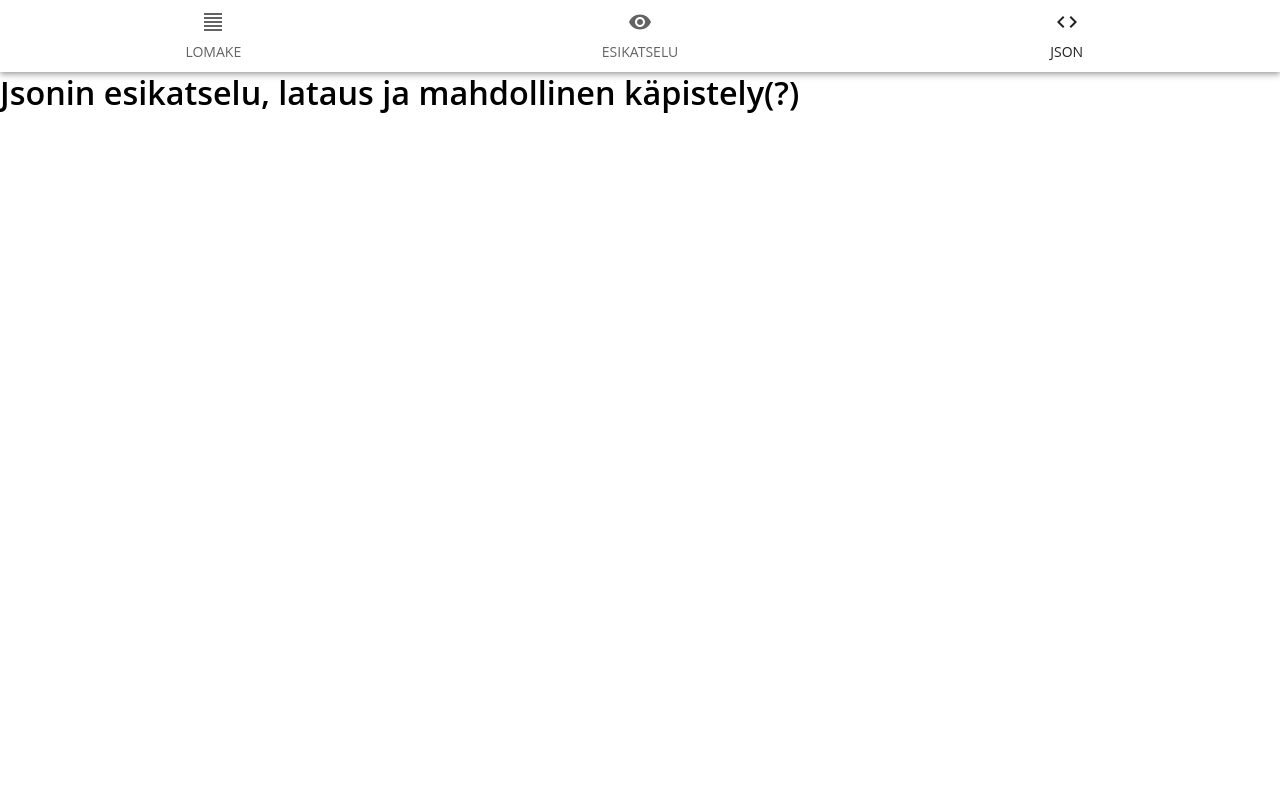
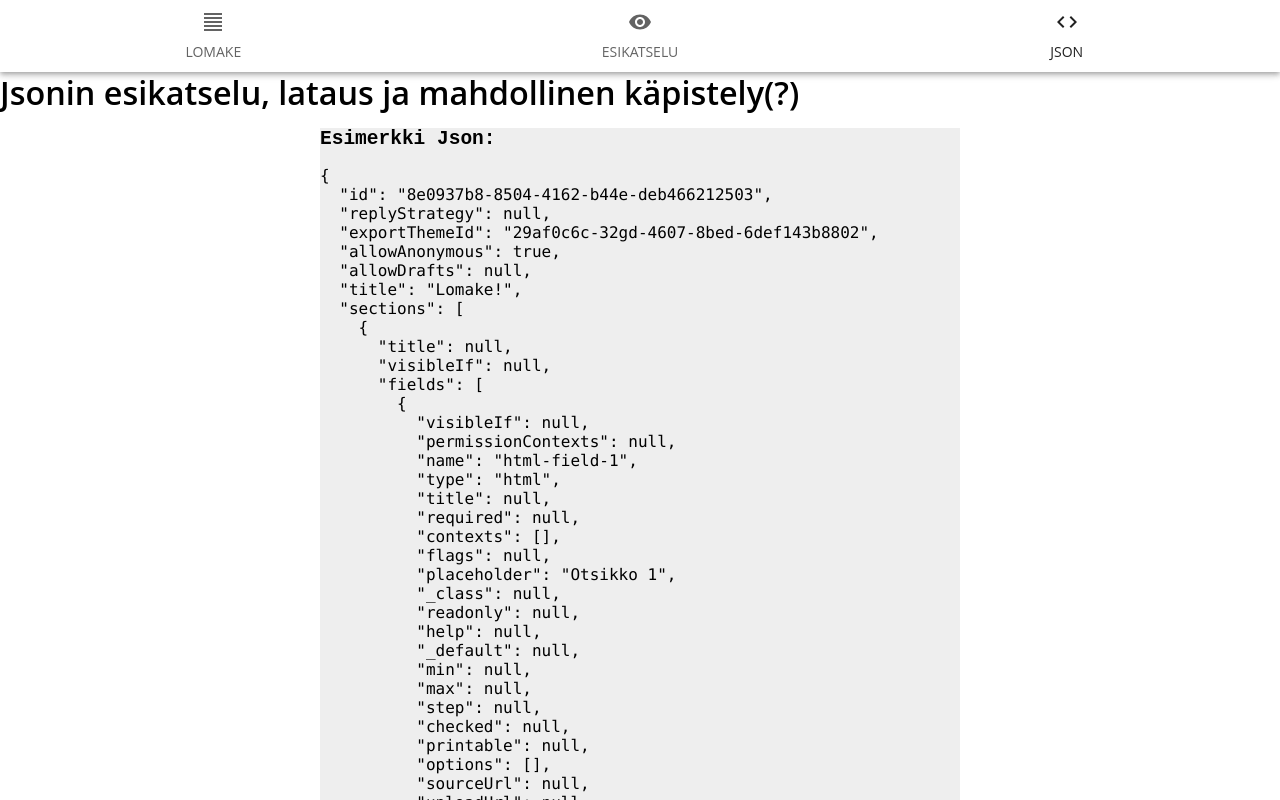
Before and after one commit to EVP1989/metaform-builder, a React (Create React App) app in the folder metaform-builder/: page /preview in a window 1280 px wide. Both pictures are taken after a click on the tab "JSON". Shown: the top 800 px of the page. Built offline with nearby package versions, Linux system fonts and the light colour scheme.

Commit message:
Simple json preview with example metaformJson

```diff
--- a/metaform-builder/src/components/JsonPreview.tsx
+++ b/metaform-builder/src/components/JsonPreview.tsx
@@ -1,10 +1,11 @@
-import { Typography } from '@material-ui/core';
+import { Box, Typography } from '@material-ui/core';
 import Grid from '@material-ui/core/Grid';
-import React from 'react';
-import '../styles/FormItems.css';
+import React, { useState } from 'react';
+import MetaformTypes from '../types/metaForm';
+import metaformExampleJson from '../model/metaformExampleJSON';
 
 interface Props {
-
+    json : MetaformTypes
 }
 
 /**
@@ -13,13 +14,34 @@ interface Props {
  */
 const Preview : React.FC<any> = (props : Props) => {
 
+    const [metaformJson, setMetaformJson] = useState<any>(metaformExampleJson)
+
   return (
   <>
-  <Grid item md={12}>
-    <Typography variant="h4" >
-      Jsonin esikatselu, lataus ja mahdollinen käpistely(?)
-    </Typography>
+  <Grid container >
+    <Grid item md={12}>
+        <Typography variant="h4" >
+            Jsonin esikatselu, lataus ja mahdollinen käpistely(?)
+        </Typography>
+    </Grid>
+    <Grid item md={3} >
+
+    </Grid>
+    <Grid item md={6}>
+        <Box>
+            <pre style={{backgroundColor: '#eee'}}>
+                <h2>Esimerkki Json:</h2>
+                <code>
+                    {JSON.stringify(metaformJson, null, 2)}
+                </code>
+            </pre>
+        </Box>
+    </Grid>
+    <Grid item md={3} >
+
+    </Grid>
   </Grid>
+
   </>
   );
 
--- /dev/null
+++ b/metaform-builder/src/types/metaForm.tsx
@@ -0,0 +1,31 @@
+/**
+ * Describing Metaform types
+ * TODO: actual types and basic structure
+ *
+ **/
+ export default interface Metaform {
+    "id": string,
+    "replyStrategy"?: null,
+    "exportThemeId": string,
+    "allowAnonymous"?: true,
+    "allowDrafts"?: null,
+    "title"?: string,
+    "sections"?: [
+      {
+        "title"?: null,
+        "visibleIf"?: null,
+        "fields": any[
+        ]
+      }
+    ],
+    "filters"?: [
+      {
+        "id"?: "default",
+        "name"?: string,
+        "fields"?: any[
+          "status^done"
+        ]
+      }
+    ],
+    "scripts"?: null
+ }
```
Also changed, not shown: 1 other file (tests, documents, lock files or other folders).
